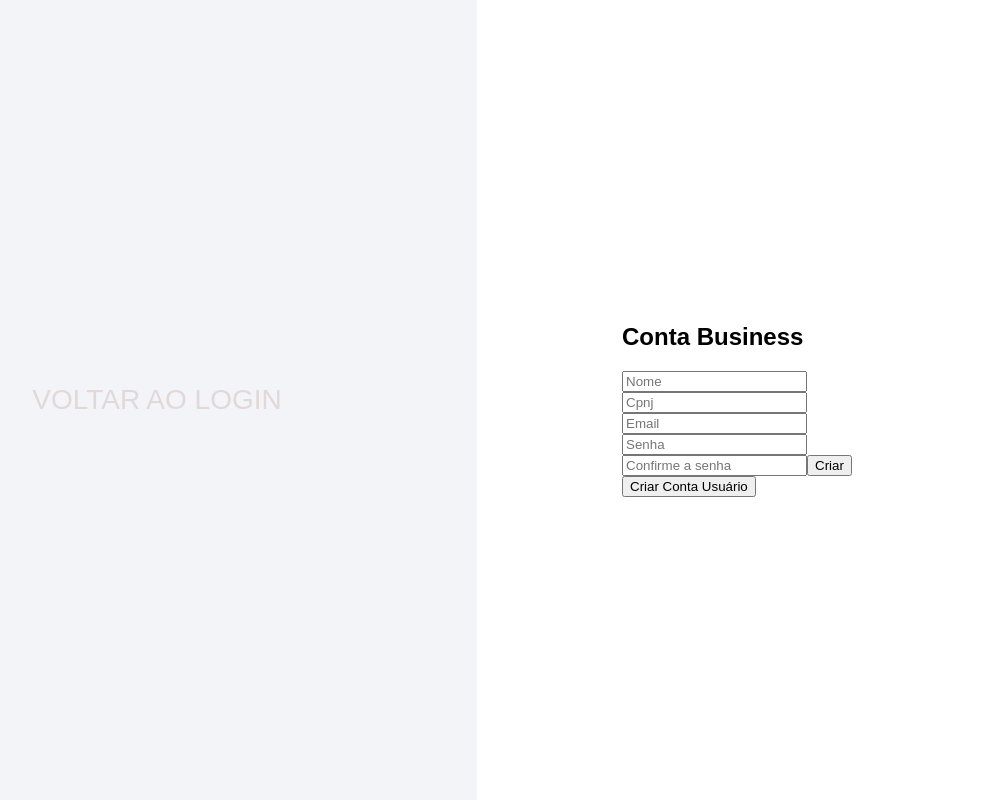
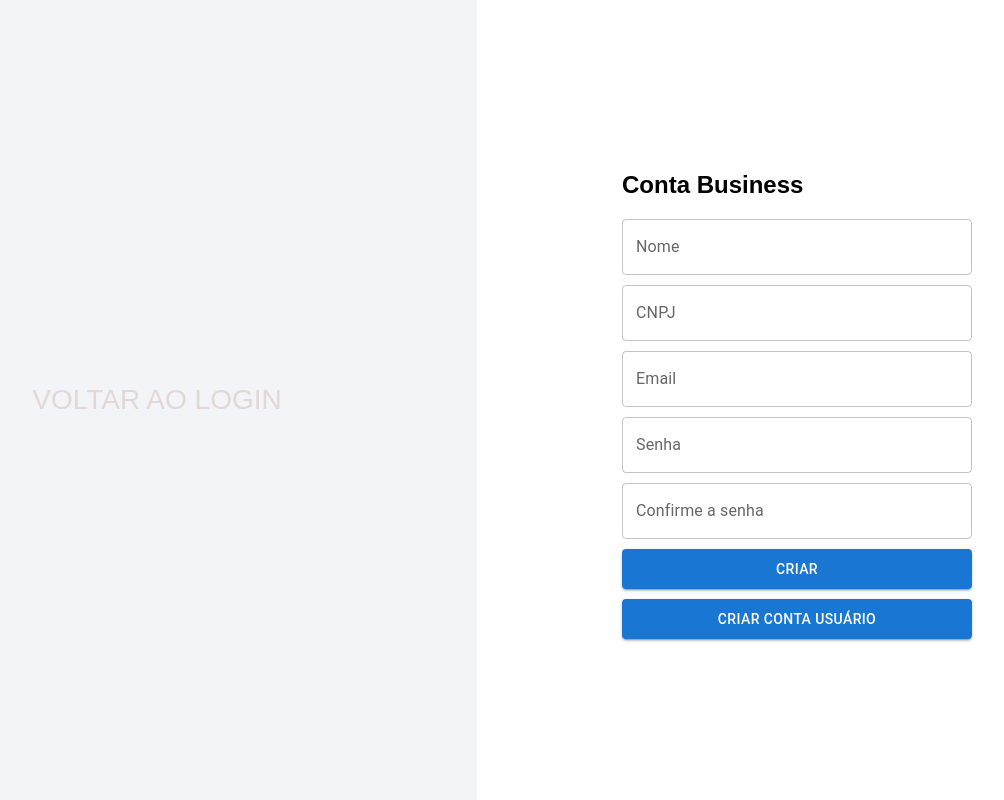
Before and after one commit to Danilo-Gerardi/safe-logger-frontend, a React (Create React App) app: page /signup/business in a window 1280 px wide. Shown: the whole page, without its empty margins (163-1167 px from the left). Built offline with nearby package versions, Linux system fonts and the light colour scheme; no server answers.

Commit message:
Ajustes interface tela de cadastro

```diff
--- a/src/pages/SignUpBusiness.jsx
+++ b/src/pages/SignUpBusiness.jsx
@@ -6,6 +6,8 @@ import '../styles/login.scss';
 import { cnpj } from 'cpf-cnpj-validator';
 import errorStyles from '../styles/errors/errorStyle';
 import getCoordinates from '../service/geolocation/getCoordinates';
+import Button from '@mui/material/Button';
+import TextField from '@mui/material/TextField';
 
 
 const SignUpBusiness = props => {
@@ -78,58 +80,60 @@ const SignUpBusiness = props => {
 
                     <h2>Conta Business</h2>
                     <form>
-                        <input
+                        <TextField
+                            className="input"
                             type="text"
-                            placeholder="Nome"
                             onChange={e => {
                                 setName(e.target.value)
                             }}
                             value={name}
+                            label="Nome"
+                            variant="outlined"
                         />
-                        <input
-                            className={classe}
+                        <TextField
+                            className="input"
                             type="text"
-                            placeholder="Cpnj"
                             onChange={e => handleChangeStyle(e.target.value)}
                             value={document}
-
+                            label="CNPJ"
+                            variant="outlined"
                         />
-                        <input
+                        <TextField
+                            className="input"
                             id="email"
                             type="text"
-                            placeholder="Email"
                             onChange={e => {
                                 setLogin(e.target.value)
                             }}
                             value={email}
                             onClick={errorStyles[0]}
+                            label="Email"
+                            variant="outlined"
                         />
-                        <input
+                        <TextField
+                            className="input"
                             id="password"
                             type="password"
-                            placeholder="Senha"
                             onChange={e => {
                                 setPassword(e.target.value)
                             }}
                             value={password}
                             onClick={errorStyles[0]}
-
+                            label="Senha"
+                            variant="outlined"
                         />
-                        <input
+                        <TextField
+                            className="input"
                             type="password"
-                            placeholder="Confirme a senha"
-
+                            label="Confirme a senha"
+                            variant="outlined"
                         />
-                        <button onClick={handleCreateUser}>
+                        <Button className='button' variant="contained" type='submit' onClick={handleCreateUser}>
                             Criar
-                        </button>
-                        <button onClick={(e) => {
-                            e.preventDefault();
-                            history.push('/signup');
-
-                        }}>
+                        </Button >
+                        <Button className='button' variant="contained" onClick={() => history.push('/signup')}>
                             Criar Conta Usuário
-                        </button>
+                        </Button>
                     </form>
                 </div>
             </section>
```
